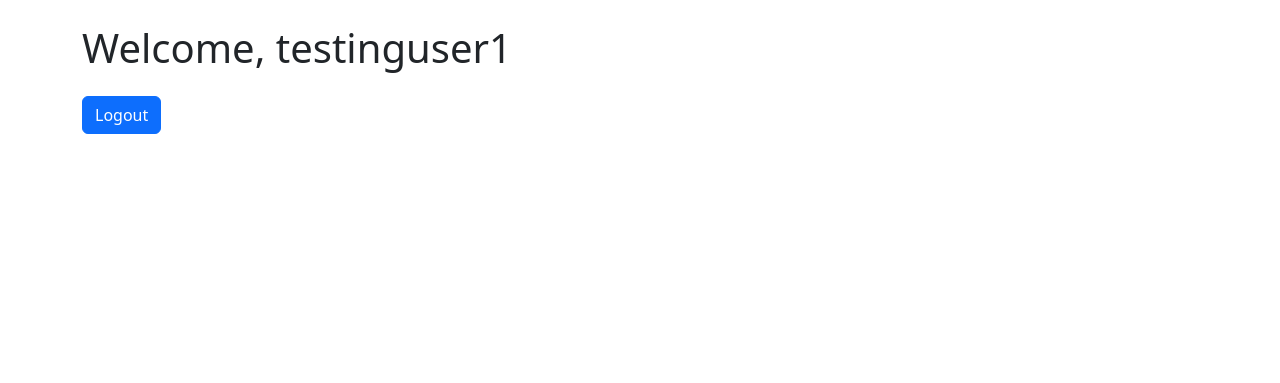
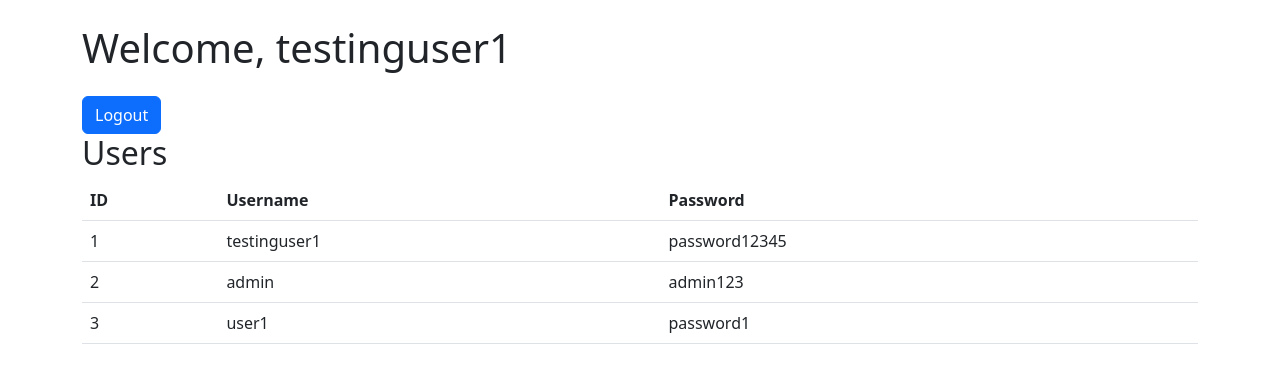
Before and after one commit to soobdoobers42/hacker-crytonite, a Flask app: template web_flask/templates/home.html in a window 1280 px wide. Shown: the part 56-439 px from the top of the page. Run offline with Flask 3, Linux system fonts and the light colour scheme; the template is opened without the code that fills it: values that come from a table or form of the project are taken from there, others are empty; a user stored in the database is signed in.

Commit message:
sql injection potentially working

```diff
--- a/web_flask/main.py
+++ b/web_flask/main.py
@@ -1,4 +1,4 @@
-from flask import Flask, render_template, redirect, request, url_for
+from flask import Flask, render_template, redirect, request, url_for, g
 from flask_sqlalchemy import SQLAlchemy
 from flask_login import LoginManager, UserMixin, login_user, logout_user
 
@@ -55,14 +55,66 @@ def register():
     # Renders sign_up template if user made a GET request
     return render_template("sign_up.html")
 
+# @app.route("/login", methods=["GET", "POST"])
+# def login():
+#     if request.method == "POST":
+#         user = Users.query.filter_by(
+#             username=request.form.get("username")).first()
+#         if user.password == request.form.get("password"):
+#             login_user(user)
+#             return redirect(url_for("home"))
+#     return render_template("login.html")
+
+#purposefully induced sql injection, terminal view only
+# @app.route("/login", methods=["GET", "POST"])
+# def login():
+#     if request.method == "POST":
+#         username = request.form.get("username")
+#         password = request.form.get("password")
+
+#         # Introduce vulnerability by concatenating inputs directly into the SQL query
+#         query = f"SELECT * FROM Users WHERE username='{username}' AND password='{password}'"
+
+#         cursor = db.engine.raw_connection().cursor()
+#         cursor.execute(query)
+#         users = cursor.fetchall()
+
+#         # Print debug information
+#         print("SQL Query:", query)
+#         print("Result:", users)
+
+#         if users:
+#             # User found, log them in
+#             return redirect(url_for("home"))
+#         else:
+#             # User not found, display error message
+#             return "Invalid username or password"
+#     return render_template("login.html")
+
+#purposefully induced sql injection query here
 @app.route("/login", methods=["GET", "POST"])
 def login():
     if request.method == "POST":
-        user = Users.query.filter_by(
-            username=request.form.get("username")).first()
-        if user.password == request.form.get("password"):
-            login_user(user)
-            return redirect(url_for("home"))
+        username = request.form.get("username")
+        password = request.form.get("password")
+
+        # Introduce vulnerability by concatenating inputs directly into the SQL query
+        query = f"SELECT * FROM Users WHERE username='{username}' AND password='{password}'"
+
+        cursor = db.engine.raw_connection().cursor()
+        cursor.execute(query)
+        users = cursor.fetchall()
+
+        # Print debug information
+        print("SQL Query:", query)
+        print("Result:", users)
+
+        if users:
+            # Pass users data to home page upon successful injection
+            return redirect(url_for("home", users=users))
+        else:
+            # User not found, display error message
+            return "Invalid username or password"
     return render_template("login.html")
 
 @app.route("/logout")
@@ -70,10 +122,20 @@ def logout():
     logout_user()
     return redirect(url_for("home"))
 
+#purposefully induce users into home html
 @app.route("/")
 def home():
-    # Render home.html on "/" route
-    return render_template("home.html")
+    # Retrieve users data passed from login logic
+    users = request.args.get("users", None)
+
+    # Render home.html and pass the users data
+    return render_template("home.html", users=users)
+
+#original route
+# @app.route("/")
+# def home():
+#     # Render home.html on "/" route
+#     return render_template("home.html")
 
 if __name__ == "__main__":
     app.run()
--- a/web_flask/templates/home.html
+++ b/web_flask/templates/home.html
@@ -1,4 +1,4 @@
-<!DOCTYPE html>
+<!-- <!DOCTYPE html>
 <html lang="en">
 <head>
   <meta charset="UTF-8" />
@@ -26,4 +26,60 @@
     {% endif %}
   </main>
 </body>
+</html> -->
+
+<!DOCTYPE html>
+<html lang="en">
+<head>
+  <meta charset="UTF-8" />
+  <meta http-equiv="X-UA-Compatible" content="IE=edge" />
+  <meta name="viewport" content="width=device-width, initial-scale=1.0" />
+  <title>Home</title>
+  <link rel="stylesheet" href="https://cdn.jsdelivr.net/npm/bootstrap@5.2.3/dist/css/bootstrap.min.css">
+</head>
+<body>
+  <header class="container">
+    <nav class="navbar navbar-expand-lg navbar-light bg-light">
+      <ul class="navbar-nav">
+        <li class="nav-item"><a class="nav-link" href="/login">Login</a></li>
+        <li class="nav-item"><a class="nav-link" href="/register">Create account</a></li>
+      </ul>
+    </nav>
+  </header>
+
+  <main class="container mt-4">
+    {% if current_user.is_authenticated %}
+      <h1>Welcome, {{ current_user.username }}</h1>
+      <a href="/logout" class="btn btn-primary mt-3">Logout</a>
+
+      <!-- Display the table of users -->
+      <h2>Users</h2>
+      {% if users %}
+        <table class="table">
+          <thead>
+            <tr>
+              <th>ID</th>
+              <th>Username</th>
+              <th>Password</th>
+            </tr>
+          </thead>
+          <tbody>
+            {% for user in users %}
+              <tr>
+                <td>{{ user.id }}</td>
+                <td>{{ user.username }}</td>
+                <td>{{ user.password }}</td>
+              </tr>
+            {% endfor %}
+          </tbody>
+        </table>
+      {% else %}
+        <p>No users found.</p>
+      {% endif %}
+
+    {% else %}
+      <h1>You are not logged in</h1>
+    {% endif %}
+  </main>
+</body>
 </html>
```
Also changed, not shown: web_flask/instance/db.sqlite.
